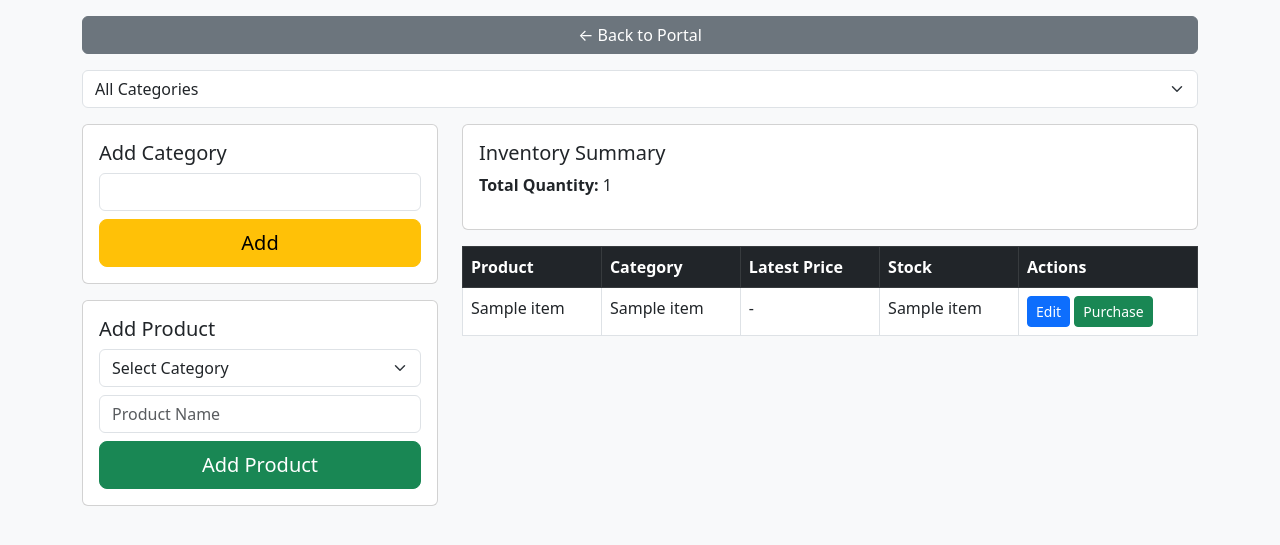
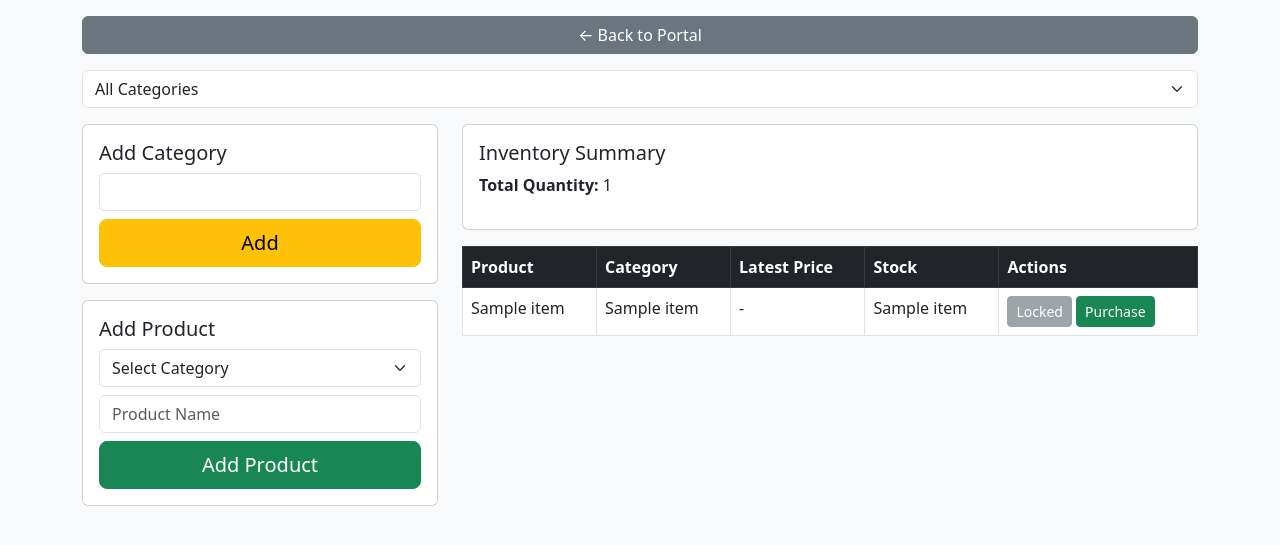
Before and after one commit to michaelbahiru/shop-inventory-sales-management-system, a Flask app: template templates/inventory.html in a window 1280 px wide. Shown: the top 545 px of the page. Run offline with Flask 3, Linux system fonts and the light colour scheme; the template is opened without the code that fills it: most values are stand-ins (such as "Sample title", 1, 10 or a date in 2020).

Commit message:
Complete Inventory V2, Purchase V2, Sales V2, Reports V2, Role-based Authentication and UI improvements

```diff
--- a/app.py
+++ b/app.py
@@ -187,18 +187,24 @@ def inventory():
     # 🔥 MAIN INVENTORY QUERY
     query = """
         SELECT
-            p.id,
-            p.name,
-            c.name,
-            p.quantity,
-
-            (
-                SELECT pi.selling_price
-                FROM purchase_items pi
-                WHERE pi.product_id = p.id
-                ORDER BY pi.id DESC
-                LIMIT 1
-            ) AS latest_price
+        p.id,
+        p.name,
+        c.name,
+        p.quantity,
+
+        (
+        SELECT pi.selling_price
+        FROM purchase_items pi
+        WHERE pi.product_id = p.id
+        ORDER BY pi.id DESC
+        LIMIT 1
+        ) AS latest_price,
+
+        (
+        SELECT COUNT(*)
+        FROM purchase_items pi
+        WHERE pi.product_id = p.id
+        ) AS purchase_count
 
         FROM products p
         LEFT JOIN categories c
@@ -295,13 +301,27 @@ def edit_product(id):
 
     if 'user_id' not in session:
         return redirect('/login')
-    #================================================================
+
+    # ================================================================
     if session.get('role') not in ['admin', 'purchaser']:
         return redirect('/unauthorized')
-    #================================================================
-
-    conn = get_db_connection()
-    cursor = conn.cursor()
+    # ================================================================
+
+    conn = get_db_connection()
+    cursor = conn.cursor()
+
+    # 🔒 CHECK WHETHER PRODUCT HAS PURCHASE HISTORY
+    cursor.execute("""
+        SELECT COUNT(*)
+        FROM purchase_items
+        WHERE product_id = %s
+    """, (id,))
+
+    purchase_count = cursor.fetchone()[0]
+
+    if purchase_count > 0:
+        conn.close()
+        return redirect('/inventory?error=locked')
 
     # 🔵 GET CATEGORIES
     cursor.execute("SELECT * FROM categories")
@@ -340,7 +360,6 @@ def edit_product(id):
         product=product,
         categories=categories
     )
-
 
 
 '''DELETE PRODUCT'''
--- a/templates/inventory.html
+++ b/templates/inventory.html
@@ -33,7 +33,11 @@
         }
     </style>
 </head>
-
+{% if request.args.get('error') == 'locked' %}
+<div class="alert alert-warning">
+    This product cannot be edited because it already has purchase history.
+</div>
+{% endif %}
 <body class="bg-light">
 
 <div class="container mt-3">
@@ -165,10 +169,17 @@
 
                 <div class="d-grid gap-2">
 
+                    {% if item[5] == 0 %}
                     <a href="/edit_product/{{ item[0] }}"
-                       class="btn btn-primary btn-sm">
-                       Edit
-                    </a>
+                    class="btn btn-primary btn-sm">
+                    Edit
+                </a>
+
+                {% else %}
+                <button class="btn btn-secondary btn-sm" disabled>
+                    Locked
+                </button>
+                {% endif %}
 
                     <a href="/purchase/{{ item[0] }}"
                        class="btn btn-success btn-sm">
@@ -227,10 +238,17 @@
 
                 <td>
 
+                    {% if item[5] == 0 %}
                     <a href="/edit_product/{{ item[0] }}"
-                       class="btn btn-sm btn-primary">
-                       Edit
-                    </a>
+                    class="btn btn-sm btn-primary">
+                    Edit</a>
+
+                    {% else %}
+
+                    <button class="btn btn-sm btn-secondary" disabled>
+                        Locked
+                    </button>
+                    {% endif %}
 
                     <a href="/purchase/{{ item[0] }}"
                        class="btn btn-sm btn-success">
```
Also changed, not shown: 1 other file.
